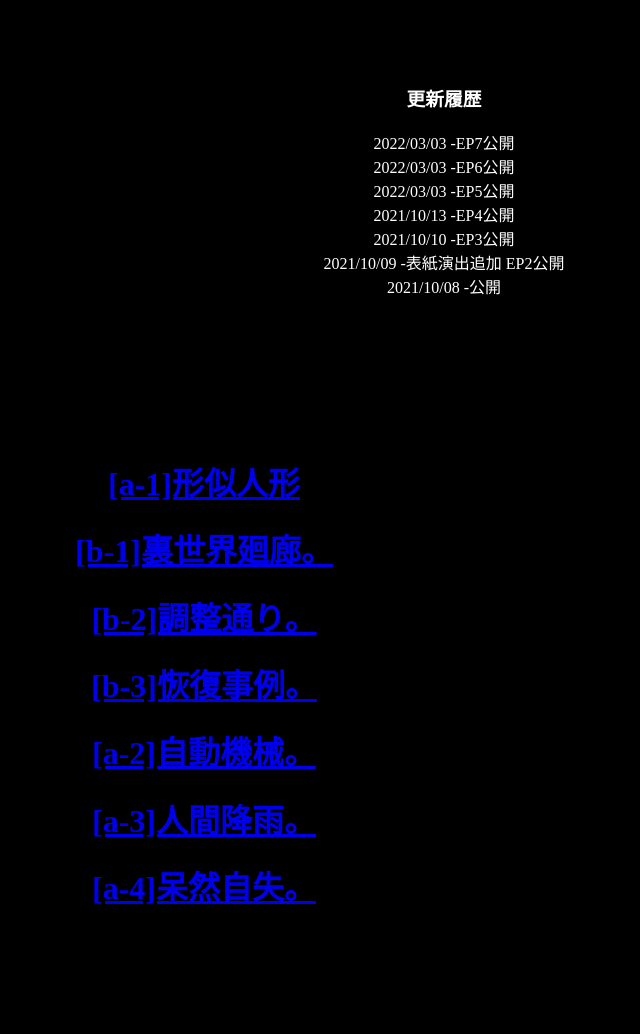
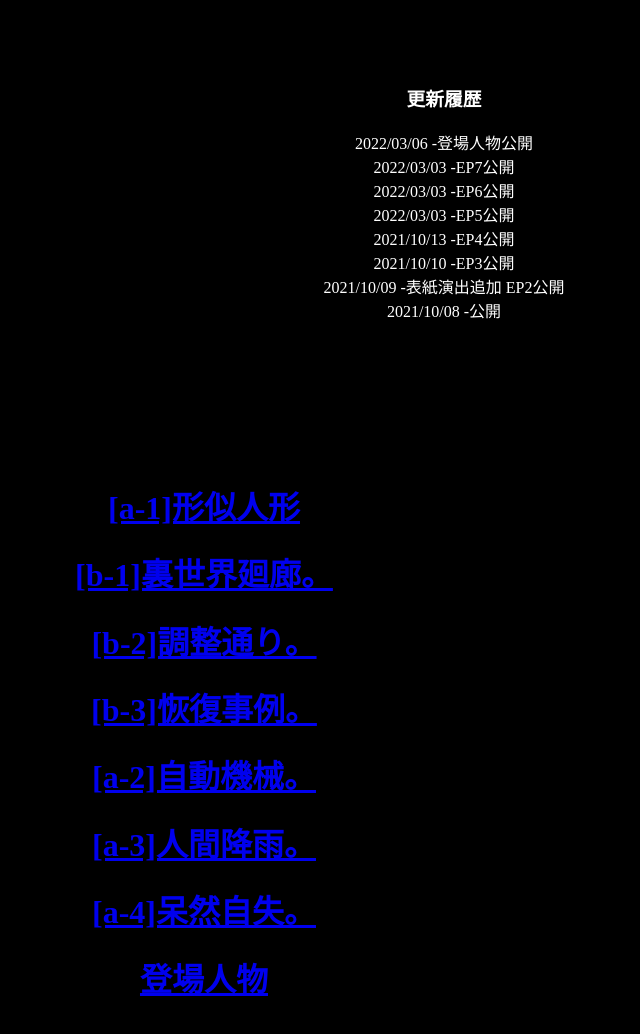
Before and after one commit to siddokundayo/modifiedavenue, a plain HTML site: page index.html in a window 1280 px wide. Shown: the part 500-1534 px from the top of the page, without its empty margins (196-836 px from the left). Drawn offline with Linux system fonts and the light colour scheme.

Commit message:
Update index.html

```diff
--- a/index.html
+++ b/index.html
@@ -14,6 +14,7 @@
         <div class="update">
             <h3>更新履歴</h3>
             <p>
+            2022/03/06 -登場人物公開<br>
             2022/03/03 -EP7公開<br>
             2022/03/03 -EP6公開<br>
             2022/03/03 -EP5公開<br>
@@ -30,6 +31,7 @@
             <h1><a href="storya02.html">[a-2]自動機械。</a></h1>
             <h1><a href="storya03.html">[a-3]人間降雨。</a></h1>
             <h1><a href="storya04.html">[a-4]呆然自失。</a></h1>
+            <h1><a href="storya04.html">登場人物</a></h1>
         </div>
     </body>
 </html>
```
